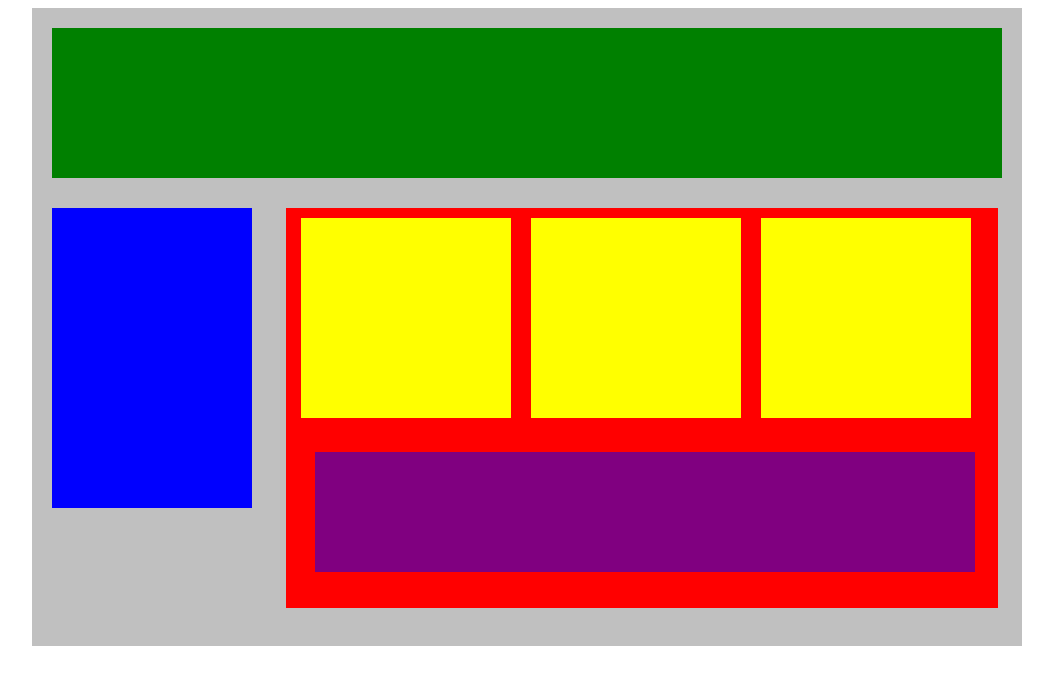
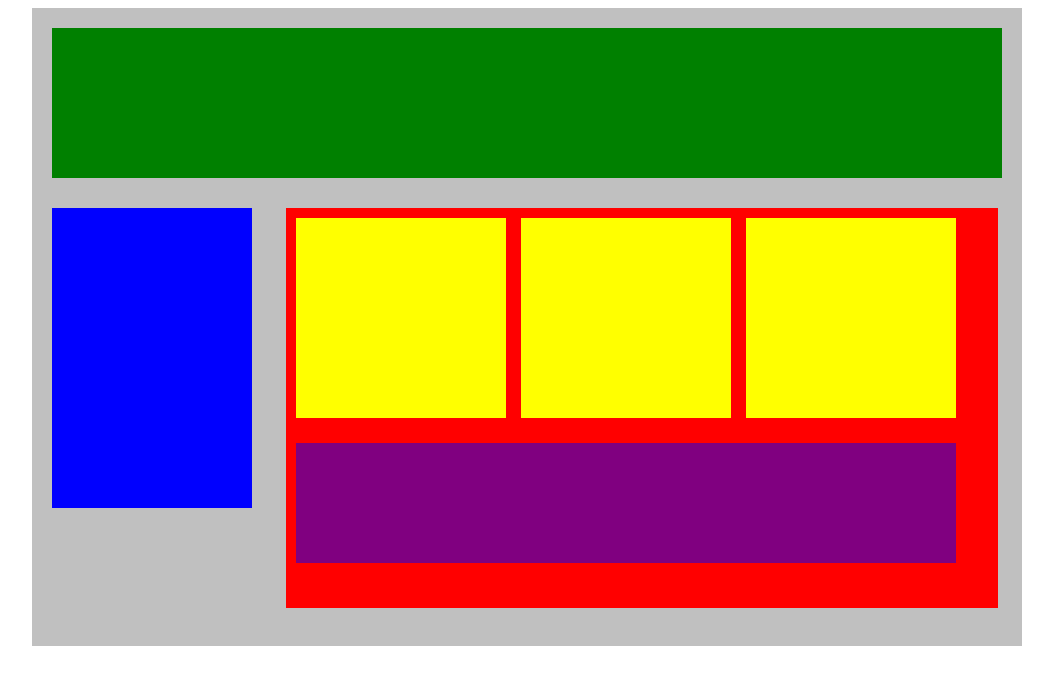
Before and after one commit to tillybeamen/Pugh_Tillman_Plotting_Blocks, a plain HTML site: page index.html in a window 1280 px wide. Shown: the whole page, without its empty margins (113-1166 px from the left). Drawn offline with Linux system fonts and the light colour scheme.

Commit message:
plotting blocks

```diff
--- a/index.css
+++ b/index.css
@@ -34,15 +34,15 @@
     background-color: yellow;
     display: inline-block;
     margin: 1px;
-    margin-left: 15px;
+    margin-left: 10px;
     margin-top: 10px;
+
 
 }
 #advertisement {
     height: 120px;
     width: 660px;
     background-color: purple;
-
     margin-top: 20px;
-    margin: 29px;
+    margin-left: 10px;
 }
```
